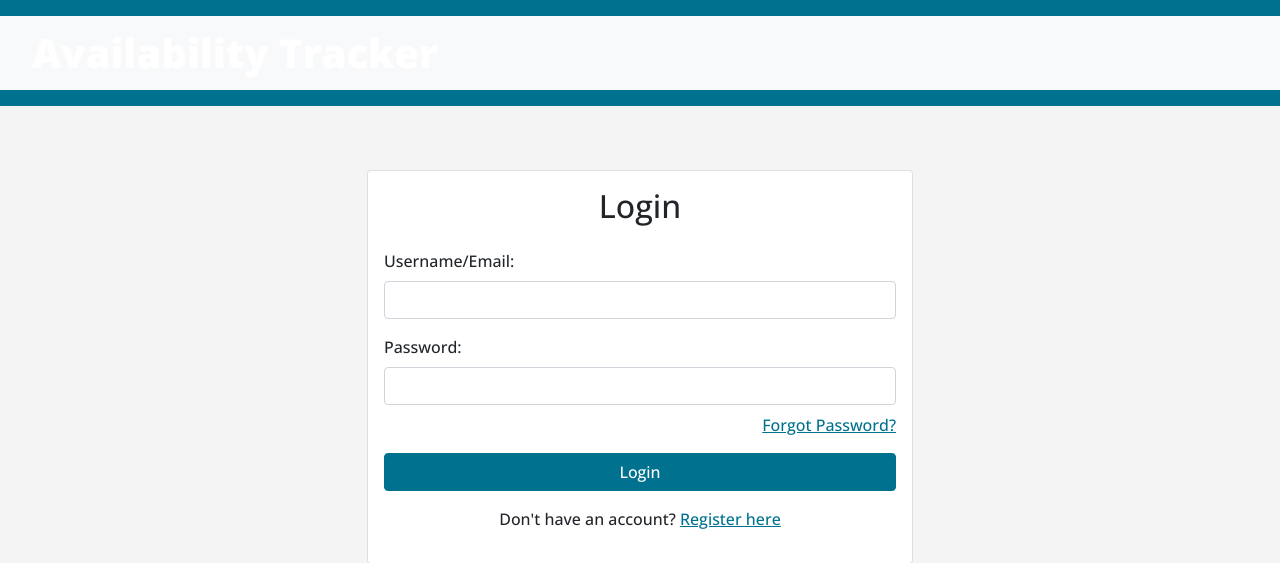
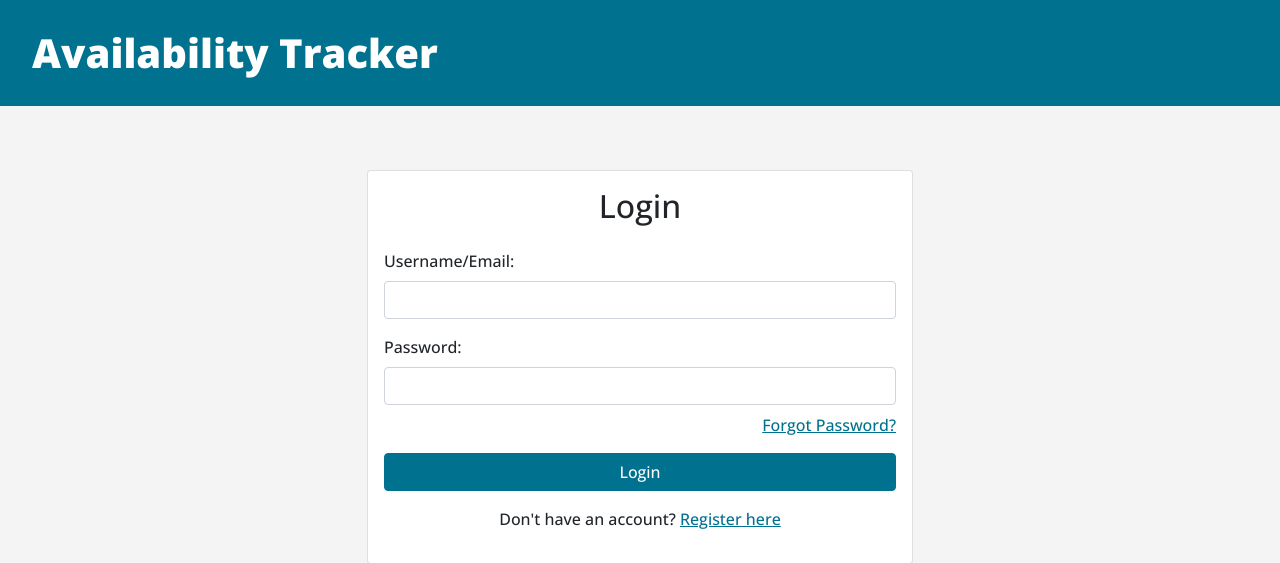
Before and after one commit to DynamiteKitty16/L5-SEAA, a Django app: page / in a window 1280 px wide. Shown: the top 563 px of the page. Run offline with Django 4.2, Linux system fonts and the light colour scheme; some libraries are stand-ins or nearby versions.

Commit message:
remove bootstrap classes from nav bar

```diff
--- a/templates/base.html
+++ b/templates/base.html
@@ -17,7 +17,7 @@
     </head>
 <body>
     <header>
-        <nav class="navbar navbar-expand-lg navbar-light bg-light">
+        <nav class="navbar navbar-expand-lg">
             <div class="container-fluid">
                 <a class="navbar-brand" href="{% url 'home' %}">
                     <h1>Availability Tracker</h1>
```
